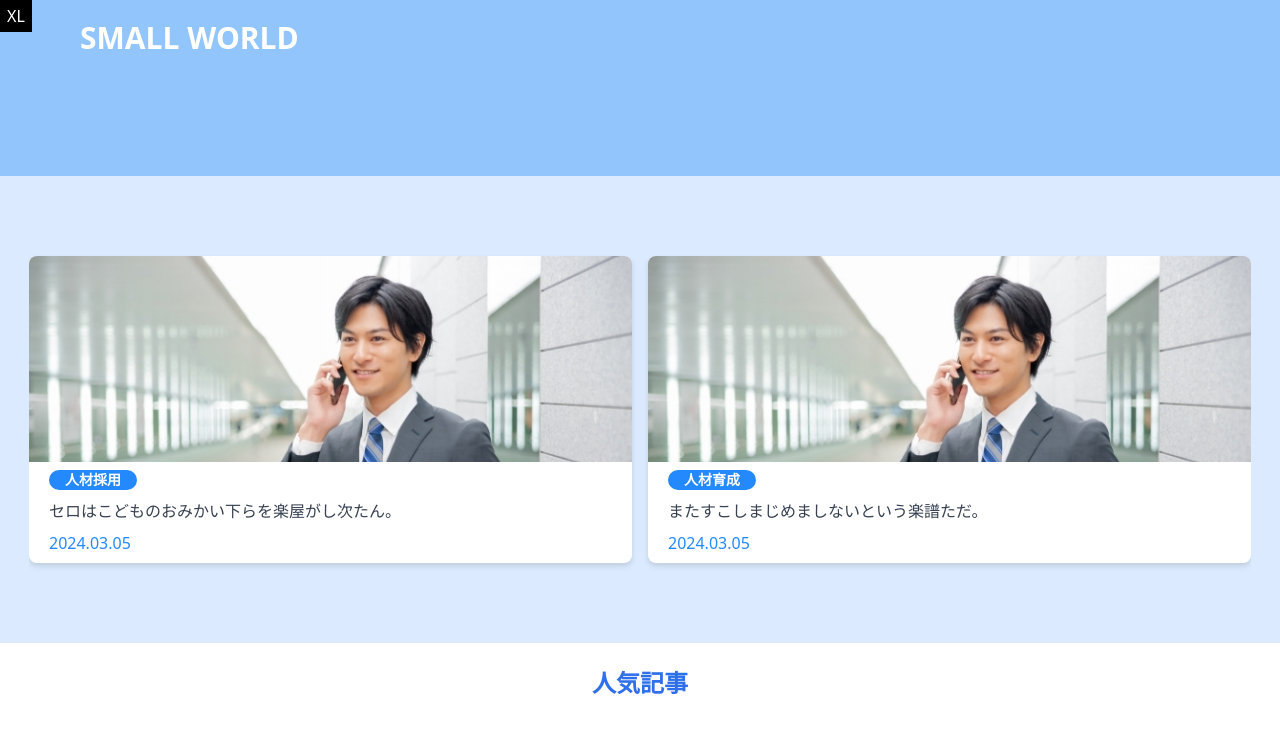
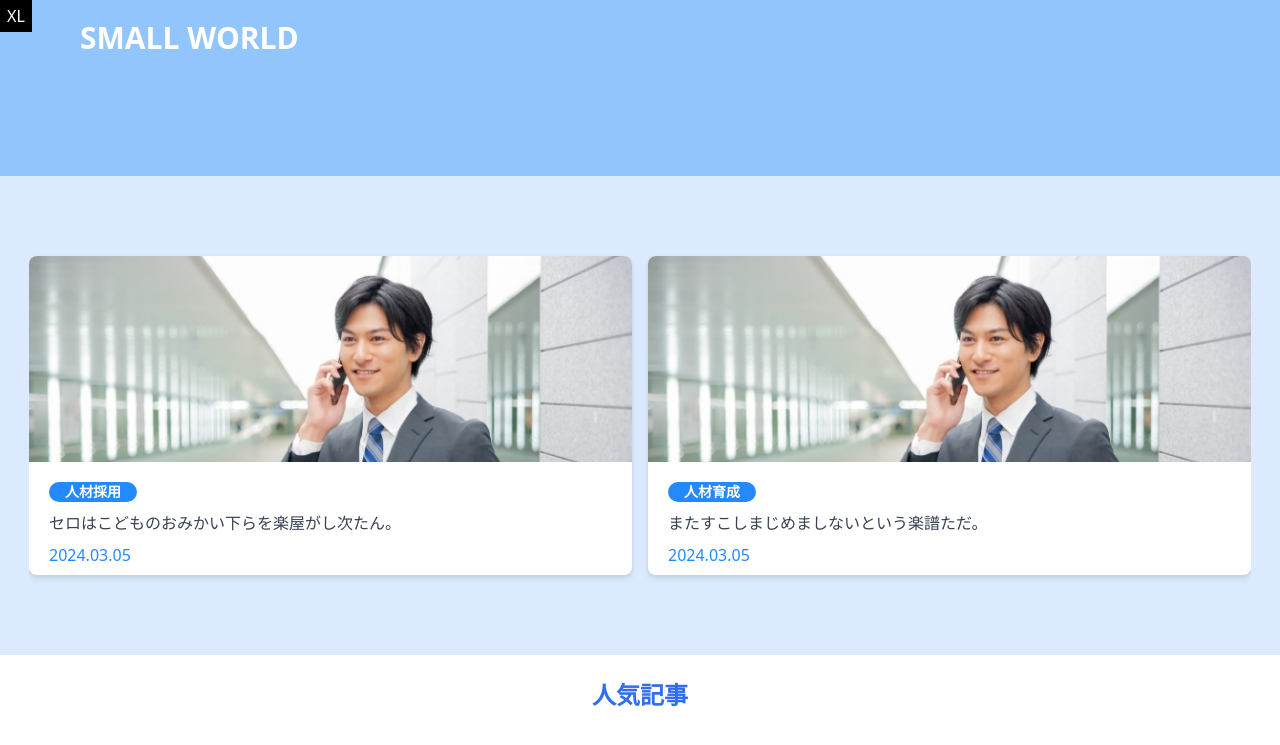
Before and after one commit to Pworklab/learningNextJs, a Next.js app in the folder starter-example/: page /mimic in a window 1280 px wide. Shown: the top 745 px of the page. Built offline with nearby package versions, Linux system fonts and the light colour scheme; a web font is replaced by a local one.

Commit message:
quick fix

```diff
--- a/starter-example/src/app/mimic/container.tsx
+++ b/starter-example/src/app/mimic/container.tsx
@@ -50,7 +50,7 @@ function WideContainer({ imageUrl, category, content, date }: ContainerProps) {
       <div className="h-full w-full overflow-auto rounded-lg bg-white drop-shadow-md">
         <img src={imageUrl} alt="Image"></img>
         <div className="pl-5">
-          <span className="mt-2 inline-block rounded-full bg-blue-400 px-4 text-sm font-semibold text-white">
+          <span className="mt-5 inline-block rounded-full bg-blue-400 px-4 text-sm font-semibold text-white">
             {category}
           </span>
           <p className="text-balance mt-2 line-clamp-3 text-gray-700">
```
